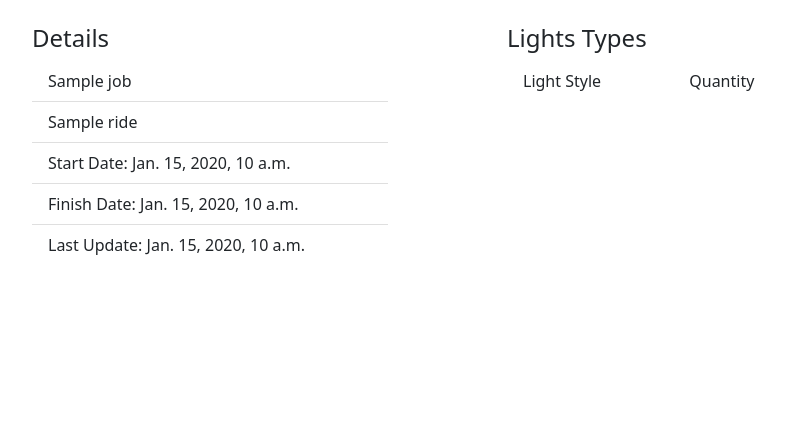
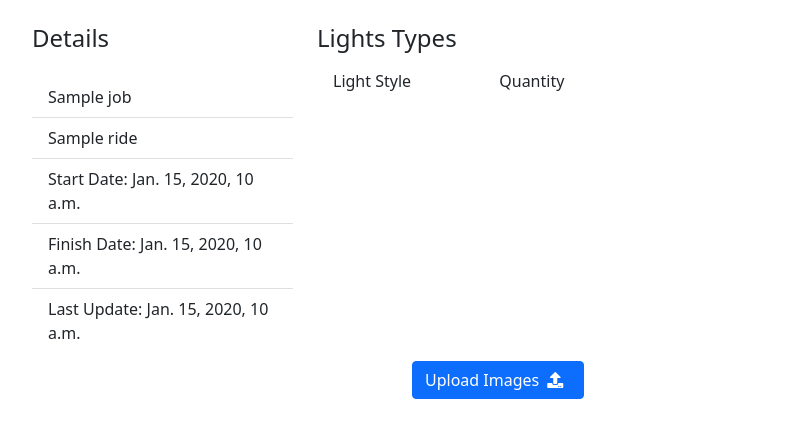
Before and after one commit to garinm90/leddocs, a Django app: template templates/jobs/job_detail.html in a window 1280 px wide. Shown: the part 56-494 px from the top of the page, without its empty margins (50-836 px from the left). Run offline with Django 3.2, Linux system fonts and the light colour scheme; tables that the repository leaves empty hold one stand-in row (values such as "Sample post"); the template is opened without the code that fills it: values that come from a table or form of the project are taken from there, most other values are stand-ins (such as "Sample title", 1, 10 or a date in 2020); data that the repository does not hold is empty; some libraries are stand-ins or nearby versions.

Commit message:
Layout fixes add button to upload images for a Job

```diff
--- a/templates/jobs/job_detail.html
+++ b/templates/jobs/job_detail.html
@@ -5,9 +5,9 @@
 
 {% block content %}
 <div class="row">
-    <div class="col-4">
-        <h4>Details</h4>
-        <ul class="list-group list-group-flush">
+    <div class="col-3">
+        <h4 class="mb-4">Details</h4>
+        <ul class="list-group list-group-flush mt-1">
             <li class="list-group-item">{{ job }}</li>
             <li class="list-group-item">{{ job.ride }}</li>
             <li class="list-group-item">Start Date: {{ job.job_start_date }}</li>
@@ -15,7 +15,8 @@
             <li class="list-group-item">Last Update: {{ job.last_updated_date }}</li>
         </ul>
     </div>
-    <div class="col-7 offset-1">
+
+    <div class="col-7">
         <h4>Lights Types</h4>
         <div class="row">
             <div class="col-3">
@@ -51,6 +52,9 @@
         </div>
     </div>
 </div>
+<div class="row  justify-content-center">
+    <div class="col-4 pt-2"><a href="{% url 'upload_image' job.id %}" class="btn btn-primary">Upload Images<i class="mx-2 fas fa-upload"></i></a></div>
+</div>
 
 
 {% endblock %}
```
Also changed, not shown: templates/jobs/job_form.html (+7 -1 lines).
